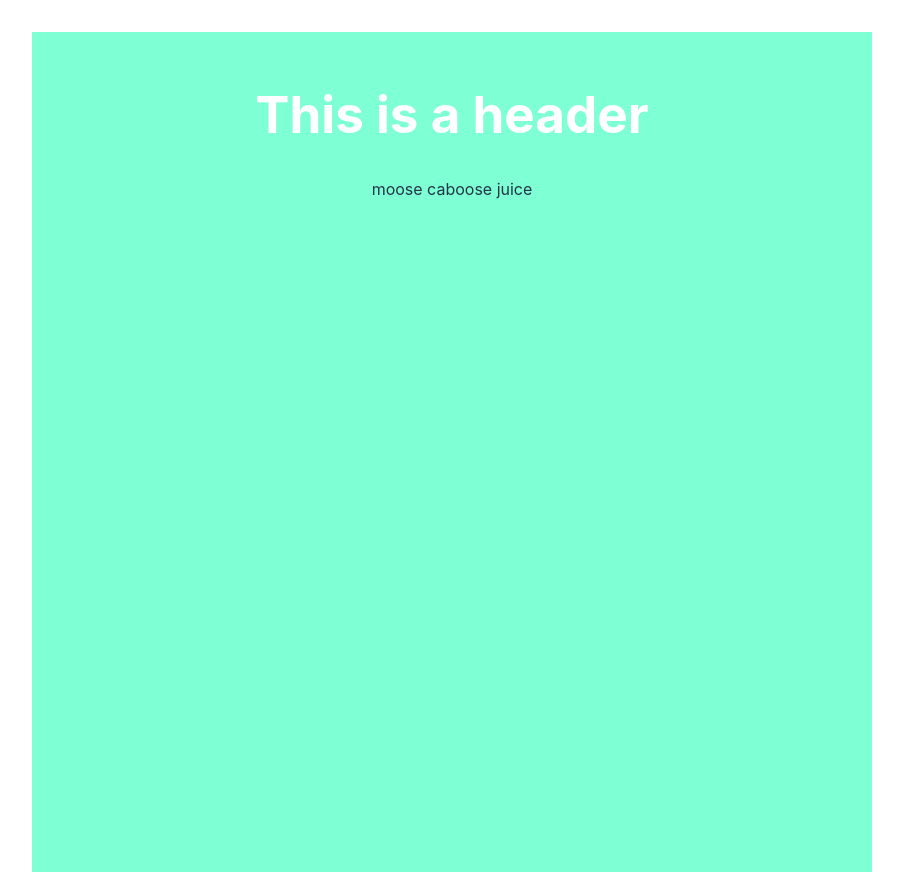
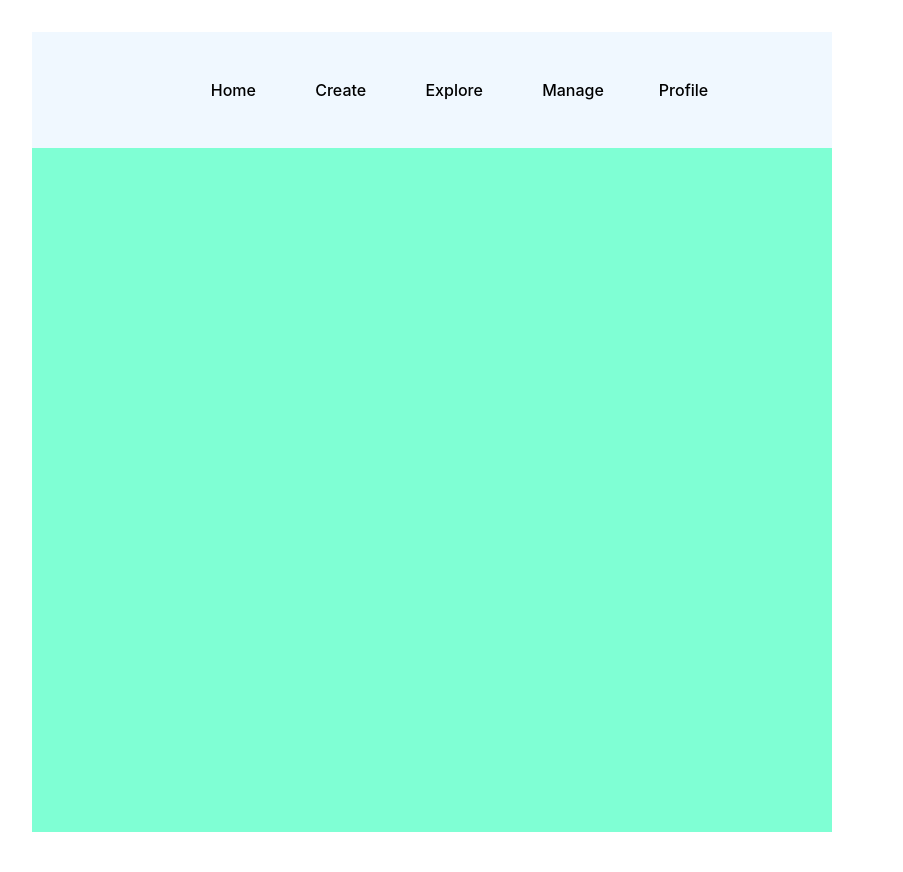
Before and after one commit to MusaShoeb/portfolio, a React (Vite) app: page / in a window 1280 px wide. Shown: the whole page, without its empty margins (208-1111 px from the left). Built offline with nearby package versions, Linux system fonts and the light colour scheme.

Commit message:
Here's my updated Header. No links but it's a start. lmk if you were looking for something more

```diff
--- a/src/MainPage/mainpage.css
+++ b/src/MainPage/mainpage.css
@@ -3,4 +3,25 @@
     height:100%;
     width:100%;
     padding:20px
+    text-align center
 }
+
+header {
+    background-color: aliceblue;
+    padding: 30px
+
+
+}
+
+header li {
+    display: inline;
+    padding-left: 25px;
+    padding-right: 10px;
+
+}
+
+header li a {
+    color: black;
+    padding: 10px;
+
+}
--- a/src/MainPage/mainpage.tsx
+++ b/src/MainPage/mainpage.tsx
@@ -6,9 +6,15 @@ export default function MainPage() {
 
     return (
       <div className='mainpage'>
-       <h1 style={{color: 'white'}}>
-        This is a header </h1>
-        moose caboose juice
+       <header>
+          <ul>
+            <li><a href = "#"> Home</a></li>
+            <li><a href = "#"> Create</a></li>
+            <li><a href = "#"> Explore</a></li>
+            <li><a href = "#"> Manage</a></li>
+            <li><a href = "#">Profile</a></li>
+          </ul>
+       </header>
       </div>
 
     );
```
